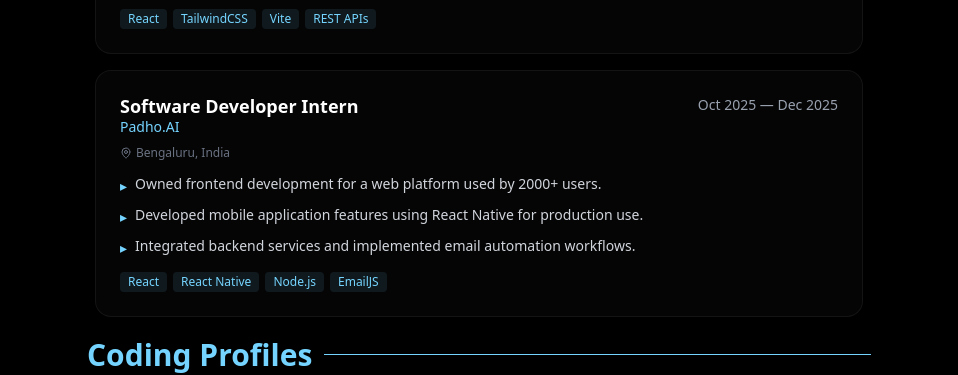
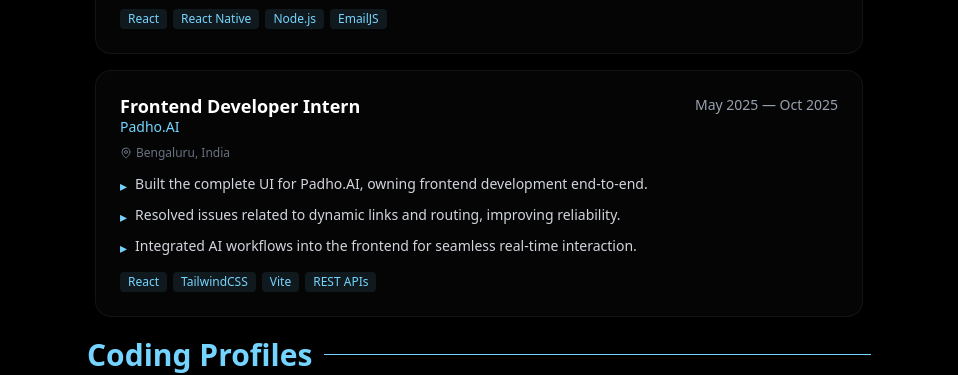
Before and after one commit to akshatp17/PersonalPortfolio, a React (Vite) app: page / in a window 1280 px wide. Shown: the part 887-1262 px from the top of the page, without its empty margins (161-1119 px from the left). Built offline with nearby package versions, Linux system fonts and the light colour scheme; no server answers.

Commit message:
sort fix

```diff
--- a/src/components/ExperienceCard.jsx
+++ b/src/components/ExperienceCard.jsx
@@ -13,7 +13,9 @@ function formatMonthYear(dateStr) {
 const ExperienceCard = () => {
 	return (
 		<div className="flex flex-col gap-4 w-full max-w-3xl mx-auto">
-			{experience.map((exp, idx) => {
+			{[...experience]
+				.sort((a, b) => b.id - a.id)
+				.map((exp, idx) => {
 					const dateRange = `${formatMonthYear(exp.join_date)} — ${formatMonthYear(exp.end_date)}`;
 
 					return (
@@ -44,7 +46,10 @@ const ExperienceCard = () => {
 							{/* Location */}
 							{exp.location && (
 								<div className="flex items-center gap-1 mb-3">
-								<MapPin size={12} className="text-gray-500" />
+									<MapPin
+										size={12}
+										className="text-gray-500"
+									/>
 									<span className="text-gray-500 text-xs">
 										{exp.location}
 									</span>
```
Lines whose indentation alone changed are shown as unchanged.
